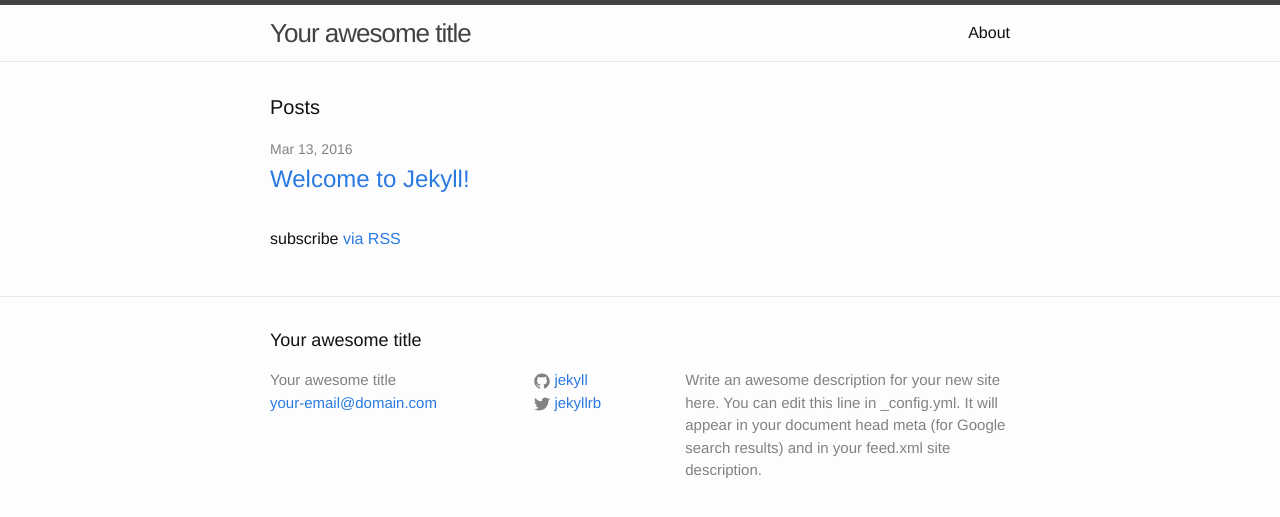
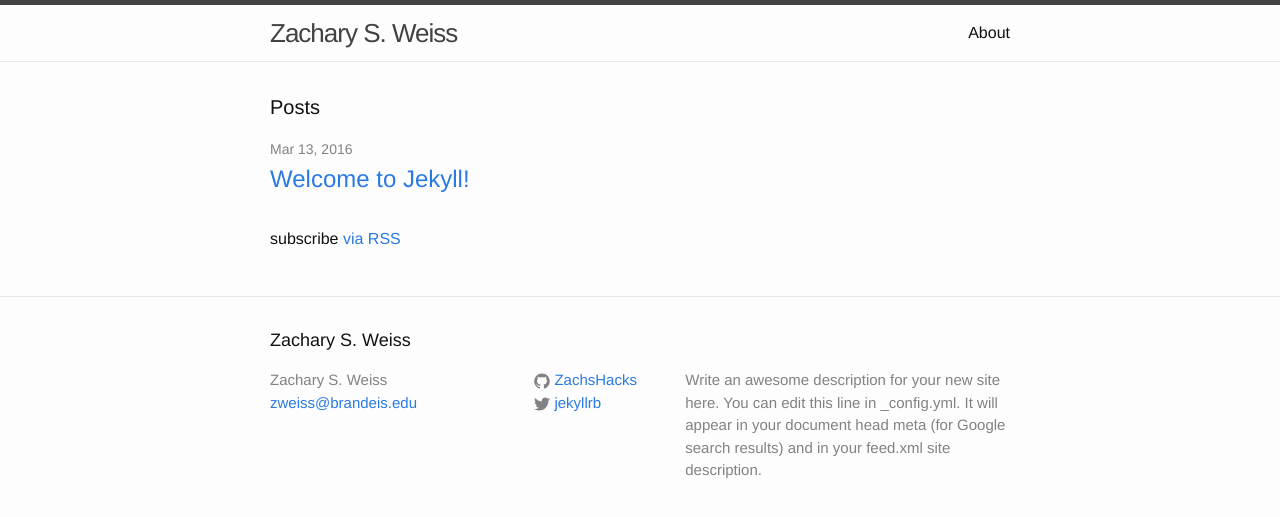
Before and after one commit to ZachsHacks/ZachsHacks.github.io, a Jekyll site: the page built from index.html, in a window 1280 px wide. Shown: the top 517 px of the page. Built offline with Jekyll 4.4.1, drawn with Linux system fonts in a browser that asks for light colours.

Commit message:
update 7:39

```diff
--- a/_config.yml
+++ b/_config.yml
@@ -6,8 +6,8 @@
 # 'jekyll serve'. If you change this file, please restart the server process.
 
 # Site settings
-title: Your awesome title
-email: your-email@domain.com
+title: Zachary S. Weiss
+email: zweiss@brandeis.edu
 description: > # this means to ignore newlines until "baseurl:"
   Write an awesome description for your new site here. You can edit this
   line in _config.yml. It will appear in your document head meta (for
@@ -15,7 +15,7 @@ description: > # this means to ignore newlines until "baseurl:"
 baseurl: "" # the subpath of your site, e.g. /blog
 url: "http://yourdomain.com" # the base hostname & protocol for your site
 twitter_username: jekyllrb
-github_username:  jekyll
+github_username:  ZachsHacks
 
 # Build settings
 markdown: kramdown
```
